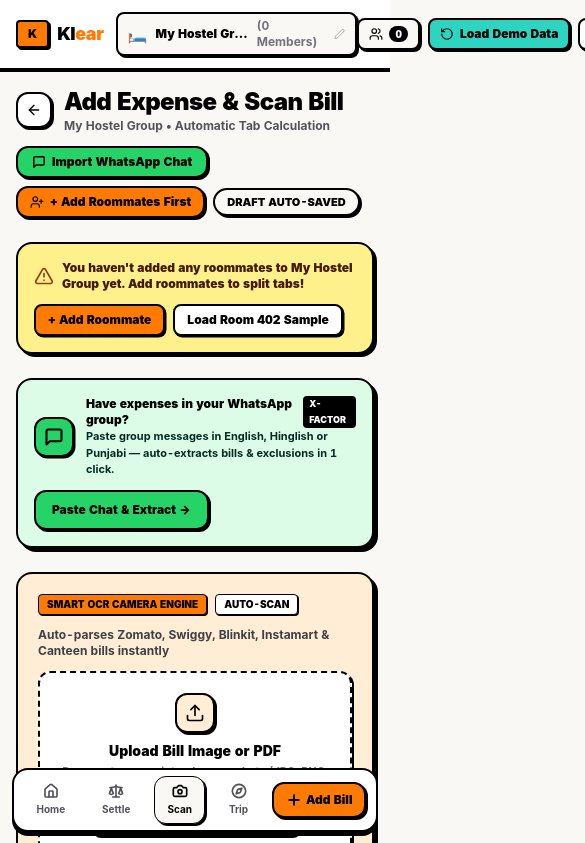
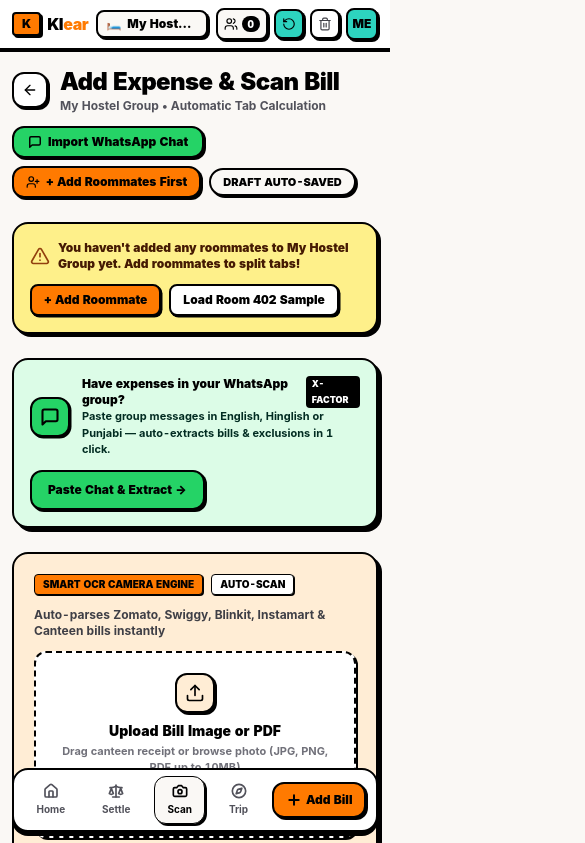
Before and after one commit to pahulveer/Klear, a Next.js app: page /add in a window 390 px wide. Shown: the top 843 px of the page, 585 px wide, since content can reach past the window. Built offline with nearby package versions, Linux system fonts and the light colour scheme.

Commit message:
Fix mobile responsive layout: prevent horizontal overflow, compact header on mobile, stack grids with min-w-0, and add pb-28 bottom-nav clearance

```diff
--- a/app/add/page.tsx
+++ b/app/add/page.tsx
@@ -396,7 +396,7 @@ export default function AddExpensePage() {
   const payerShare = liveSplitBreakdown.breakdown[paidById] || 0;
 
   return (
-    <div className="p-4 md:p-8 max-w-7xl mx-auto space-y-6">
+    <div className="w-full min-w-0 max-w-7xl mx-auto space-y-6">
       {/* Top Navigation & Status */}
       <div className="flex flex-col sm:flex-row sm:items-center justify-between gap-3">
         <div className="flex items-center gap-3">
@@ -465,8 +465,8 @@ export default function AddExpensePage() {
       )}
 
       {/* Main Grid: Form Left (8 cols) + Live Ledger Impact Right (4 cols) */}
-      <div className="grid grid-cols-1 lg:grid-cols-12 gap-6">
-        <div className="lg:col-span-8 space-y-6">
+      <div className="grid grid-cols-1 lg:grid-cols-12 gap-6 w-full min-w-0">
+        <div className="lg:col-span-8 space-y-6 min-w-0">
           {/* Prominent WhatsApp Import Card */}
           <div className="bg-[#DCFCE7] border-2 border-black rounded-2xl p-4 shadow-[4px_4px_0_0_#000] flex flex-col sm:flex-row sm:items-center justify-between gap-3">
             <div className="flex items-center gap-3">
@@ -1065,7 +1065,7 @@ export default function AddExpensePage() {
         </div>
 
         {/* Right Sidebar: Live Ledger Impact */}
-        <div className="lg:col-span-4 space-y-6">
+        <div className="lg:col-span-4 space-y-6 min-w-0">
           <div className="bg-white border-2 border-black rounded-2xl p-5 shadow-[4px_4px_0_0_#000] space-y-5">
             <div className="flex items-center justify-between">
               <h3 className="font-black text-base text-black">
--- a/app/globals.css
+++ b/app/globals.css
@@ -5,6 +5,13 @@
 :root {
   --background: #FAF8F5;
   --foreground: #111827;
+}
+
+html,
+body {
+  overflow-x: hidden;
+  max-width: 100vw;
+  width: 100%;
 }
 
 body {
--- a/app/layout.tsx
+++ b/app/layout.tsx
@@ -1,9 +1,15 @@
-import type { Metadata } from "next";
+import type { Metadata, Viewport } from "next";
 import "./globals.css";
 import { LedgerProvider } from "@/context/LedgerContext";
 import { Header } from "@/components/Header";
 import { Sidebar } from "@/components/Sidebar";
 import { MobileNav } from "@/components/MobileNav";
+
+export const viewport: Viewport = {
+  width: "device-width",
+  initialScale: 1,
+  maximumScale: 1,
+};
 
 export const metadata: Metadata = {
   title: "Klear — Hostel Expense Splitter & Trip Planner",
@@ -18,12 +24,12 @@ export default function RootLayout({
 }>) {
   return (
     <html lang="en">
-      <body className="bg-[#FAF8F5] text-zinc-900 min-h-screen flex flex-col antialiased">
+      <body className="bg-[#FAF8F5] text-zinc-900 min-h-screen flex flex-col antialiased overflow-x-hidden max-w-[100vw] w-full">
         <LedgerProvider>
           <Header />
-          <div className="flex flex-1">
+          <div className="flex flex-1 w-full max-w-full min-w-0 overflow-x-hidden">
             <Sidebar />
-            <main className="flex-1 min-w-0 pb-24 md:pb-12 overflow-x-hidden">
+            <main className="flex-1 w-full min-w-0 max-w-full px-3 sm:px-6 pt-4 pb-28 md:pb-8 overflow-x-hidden">
               {children}
             </main>
           </div>
--- a/components/Header.tsx
+++ b/components/Header.tsx
@@ -71,14 +71,14 @@ export const Header: React.FC = () => {
 
   return (
     <>
-      <header className="sticky top-0 z-40 bg-white border-b-2 border-black px-4 md:px-6 py-3 flex items-center justify-between shadow-[0_2px_0_0_#000]">
+      <header className="sticky top-0 z-40 bg-white border-b-2 border-black w-full max-w-full px-3 py-2 md:px-6 md:py-3 flex items-center justify-between gap-2 shadow-[0_2px_0_0_#000] overflow-hidden">
         {/* Left: Brand + Editable Group Name */}
-        <div className="flex items-center gap-3 md:gap-4">
-          <Link href="/" className="flex items-center gap-2 group shrink-0">
-            <div className="bg-[#FF7A00] text-black font-black text-xs md:text-sm px-2.5 py-1 rounded border-2 border-black shadow-[2px_2px_0_0_#000] group-hover:rotate-3 transition-transform">
+        <div className="flex items-center gap-2 sm:gap-3 min-w-0 shrink">
+          <Link href="/" className="flex items-center gap-1.5 sm:gap-2 group shrink-0">
+            <div className="bg-[#FF7A00] text-black font-black text-xs md:text-sm px-2 py-0.5 sm:px-2.5 sm:py-1 rounded border-2 border-black shadow-[2px_2px_0_0_#000] group-hover:rotate-3 transition-transform">
               K
             </div>
-            <span className="font-black text-lg md:text-2xl tracking-tight text-black flex items-center">
+            <span className="font-black text-base sm:text-lg md:text-2xl tracking-tight text-black flex items-center">
               Kl<span className="text-[#FF7A00]">ear</span>
             </span>
           </Link>
@@ -87,8 +87,8 @@ export const Header: React.FC = () => {
 
           {/* Editable Room Name Pill */}
           {isEditingName ? (
-            <div className="flex items-center gap-1 bg-[#FAF8F5] border-2 border-black rounded-lg px-2 py-0.5 shadow-[2px_2px_0_0_#000]">
-              <span className="text-sm">🛏️</span>
+            <div className="flex items-center gap-1 bg-[#FAF8F5] border-2 border-black rounded-lg px-2 py-0.5 shadow-[2px_2px_0_0_#000] min-w-0">
+              <span className="text-xs sm:text-sm">🛏️</span>
               <input
                 ref={inputRef}
                 type="text"
@@ -96,8 +96,8 @@ export const Header: React.FC = () => {
                 onChange={(e) => setTempName(e.target.value)}
                 onBlur={handleSaveName}
                 onKeyDown={handleKeyDown}
-                placeholder="Enter group name..."
-                className="bg-transparent font-black text-xs md:text-sm text-black focus:outline-none w-36 md:w-48"
+                placeholder="Group name..."
+                className="bg-transparent font-black text-xs md:text-sm text-black focus:outline-none w-24 sm:w-36 md:w-48"
               />
               <button
                 type="button"
@@ -105,7 +105,7 @@ export const Header: React.FC = () => {
                   e.preventDefault();
                   handleSaveName();
                 }}
-                className="p-1 hover:bg-zinc-200 rounded"
+                className="p-1 hover:bg-zinc-200 rounded shrink-0"
               >
                 <Check className="w-3.5 h-3.5 text-emerald-600 stroke-[3]" />
               </button>
@@ -114,27 +114,27 @@ export const Header: React.FC = () => {
             <div
               onClick={() => setIsEditingName(true)}
               title="Click to rename your hostel group"
-              className="group flex items-center gap-2 bg-[#FAF8F5] hover:bg-amber-50 border-2 border-black rounded-lg px-2.5 py-1 text-xs md:text-sm font-bold shadow-[2px_2px_0_0_#000] cursor-pointer transition-colors"
+              className="group flex items-center gap-1.5 sm:gap-2 bg-[#FAF8F5] hover:bg-amber-50 border-2 border-black rounded-lg px-2 py-1 text-xs md:text-sm font-bold shadow-[2px_2px_0_0_#000] cursor-pointer transition-colors min-w-0"
             >
-              <span className="text-base">🛏️</span>
-              <span className="truncate max-w-[130px] md:max-w-none text-black font-black">
+              <span className="text-xs sm:text-sm shrink-0">🛏️</span>
+              <span className="truncate max-w-[100px] sm:max-w-[140px] md:max-w-none text-black font-black">
                 {roomName}
               </span>
-              <span className="text-zinc-500 font-bold text-xs">
+              <span className="text-zinc-500 font-bold text-[10px] sm:text-xs hidden md:inline">
                 ({members.length} {members.length === 1 ? "Member" : "Members"})
               </span>
-              <Edit2 className="w-3 h-3 text-zinc-400 group-hover:text-black transition-colors" />
+              <Edit2 className="w-3 h-3 text-zinc-400 group-hover:text-black transition-colors shrink-0 hidden sm:inline" />
             </div>
           )}
         </div>
 
         {/* Right Actions: Test Helpers & User Avatar */}
-        <div className="flex items-center gap-2 md:gap-3">
+        <div className="flex items-center gap-1.5 sm:gap-2 shrink-0">
           {/* Roommates Directory Button */}
           <button
             onClick={() => setIsRoommateModalOpen(true)}
             title="Manage Roommates"
-            className="inline-flex items-center gap-1.5 text-xs font-black bg-[#FAF8F5] text-black border-2 border-black rounded-lg px-2.5 py-1.5 shadow-[2px_2px_0_0_#000] hover:bg-amber-100 hover:translate-x-[1px] hover:translate-y-[1px] transition-all"
+            className="inline-flex items-center gap-1 text-xs font-black bg-[#FAF8F5] text-black border-2 border-black rounded-lg p-1.5 sm:px-2.5 sm:py-1.5 shadow-[2px_2px_0_0_#000] hover:bg-amber-100 hover:translate-x-[1px] hover:translate-y-[1px] transition-all"
           >
             <Users className="w-3.5 h-3.5" />
             <span className="hidden sm:inline">Roommates</span>
@@ -143,29 +143,28 @@ export const Header: React.FC = () => {
             </span>
           </button>
 
-          {/* Load Demo Data Button */}
+          {/* Load Demo Data Button (Compact icon on mobile, text on sm+) */}
           <button
             onClick={handleResetSample}
             title="Load realistic Room 402 test data for judges"
-            className="inline-flex items-center gap-1.5 text-xs font-black bg-[#2DD4BF] text-black border-2 border-black rounded-lg px-2.5 py-1.5 shadow-[2px_2px_0_0_#000] hover:translate-x-[1px] hover:translate-y-[1px] hover:shadow-none transition-all whitespace-nowrap"
+            className="inline-flex items-center gap-1 text-xs font-black bg-[#2DD4BF] text-black border-2 border-black rounded-lg p-1.5 sm:px-2.5 sm:py-1.5 shadow-[2px_2px_0_0_#000] hover:translate-x-[1px] hover:translate-y-[1px] hover:shadow-none transition-all whitespace-nowrap"
           >
             <RotateCcw className="w-3.5 h-3.5" />
-            <span>Load Demo Data</span>
+            <span className="hidden sm:inline">Load Demo Data</span>
           </button>
 
-          {/* Reset / Clear All Button */}
+          {/* Reset / Clear All Button (Compact icon on mobile, text on sm+) */}
           <button
             onClick={handleClear}
             title="Wipe localStorage and reset all data to empty"
-            className="inline-flex items-center gap-1 text-xs font-bold bg-white text-zinc-700 hover:text-rose-700 hover:bg-rose-50 border-2 border-black rounded-lg px-2.5 py-1.5 shadow-[2px_2px_0_0_#000] transition-colors whitespace-nowrap"
+            className="inline-flex items-center gap-1 text-xs font-bold bg-white text-zinc-700 hover:text-rose-700 hover:bg-rose-50 border-2 border-black rounded-lg p-1.5 sm:px-2.5 sm:py-1.5 shadow-[2px_2px_0_0_#000] transition-colors whitespace-nowrap"
           >
             <Trash2 className="w-3.5 h-3.5" />
-            <span className="hidden sm:inline">Reset / Clear All</span>
-            <span className="sm:hidden">Reset</span>
+            <span className="hidden sm:inline">Reset</span>
           </button>
 
           {/* Bell Notification */}
-          <button className="hidden sm:flex relative w-9 h-9 items-center justify-center bg-white border-2 border-black rounded-lg shadow-[2px_2px_0_0_#000] hover:bg-zinc-50">
+          <button className="hidden md:flex relative w-8 h-8 items-center justify-center bg-white border-2 border-black rounded-lg shadow-[2px_2px_0_0_#000] hover:bg-zinc-50">
             <Bell className="w-4 h-4 text-black" />
             <span className="absolute -top-1 -right-1 w-4 h-4 bg-[#FF7A00] text-black text-[10px] font-black rounded-full border border-black flex items-center justify-center">
               {members.length > 0 ? "3" : "0"}
@@ -176,9 +175,9 @@ export const Header: React.FC = () => {
           <div
             onClick={() => setIsRoommateModalOpen(true)}
             title={youMember ? `${youMember.name} (Primary Roommate)` : "Add Roommates"}
-            className={`w-9 h-9 rounded-lg border-2 border-black ${
+            className={`w-8 h-8 sm:w-9 sm:h-9 rounded-lg border-2 border-black ${
               youMember?.avatarBg || "bg-[#2DD4BF]"
-            } text-black font-black flex items-center justify-center shadow-[2px_2px_0_0_#000] cursor-pointer hover:rotate-6 transition-transform`}
+            } text-black font-black flex items-center justify-center shadow-[2px_2px_0_0_#000] cursor-pointer hover:rotate-6 transition-transform shrink-0`}
           >
             <span className="text-xs">{youMember?.initials || "ME"}</span>
           </div>
```
Also changed, not shown: app/page.tsx (+4 -4 lines), app/settle/page.tsx (+4 -4 lines), app/trip/page.tsx (+4 -4 lines).
